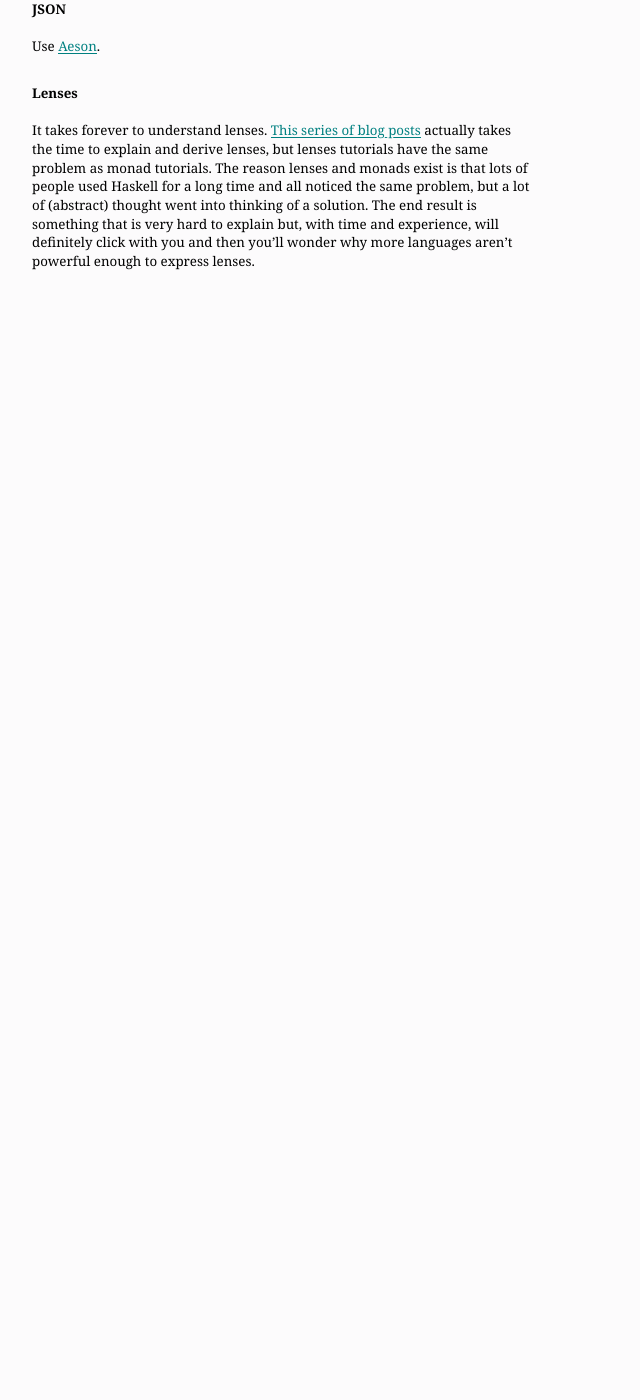
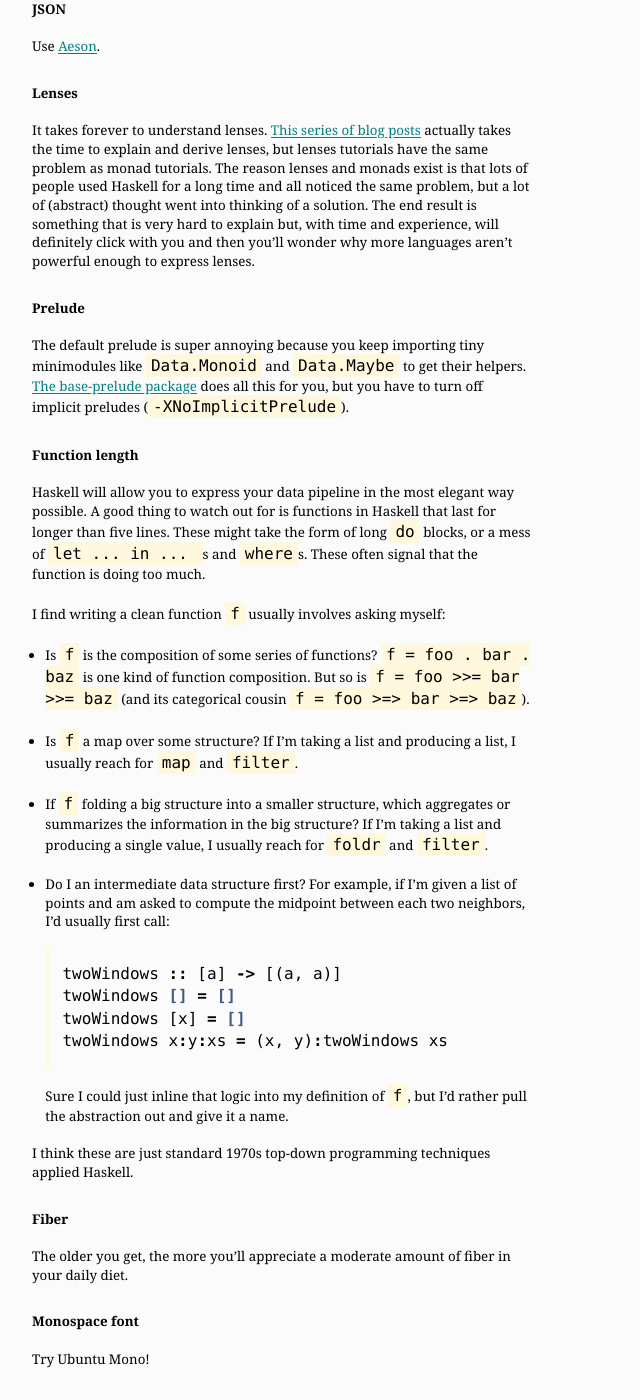
Before and after one commit to hlian/hao.codes, a Jekyll site: the page built from _posts/2015-11-30-haskell-treasure-map.md, in a window 1280 px wide and 1400 px high, scrolled down 1889 px. Shown: the whole window, without its empty margins (0-640 px from the left). Built offline with Jekyll 4.4.1, drawn with Linux system fonts in a browser that asks for light colours; Markdown is read by kramdown in place of the engine named in the settings; before the commit the page ends 2192 px from its top, so only the background shows below that.

Commit message:
Update 2015-11-30-haskell-treasure-map.md

````diff
--- a/_posts/2015-11-30-haskell-treasure-map.md
+++ b/_posts/2015-11-30-haskell-treasure-map.md
@@ -79,3 +79,40 @@ Use [Aeson](https://hackage.haskell.org/package/aeson/docs/Data-Aeson.html).
 ## Lenses
 
 It takes forever to understand lenses. [This series of blog posts](http://artyom.me/lens-over-tea-1) actually takes the time to explain and derive lenses, but lenses tutorials have the same problem as monad tutorials. The reason lenses and monads exist is that lots of people used Haskell for a long time and all noticed the same problem, but a lot of (abstract) thought went into thinking of a solution. The end result is something that is very hard to explain but, with time and experience, will definitely click with you and then you'll wonder why more languages aren't powerful enough to express lenses.
+
+## Prelude
+
+The default prelude is super annoying because you keep importing tiny minimodules like `Data.Monoid` and `Data.Maybe` to get their helpers. [The base-prelude package](https://hackage.haskell.org/package/base-prelude/docs/src/BasePrelude.html) does all this for you, but you have to turn off implicit preludes (`-XNoImplicitPrelude`).
+
+## Function length
+
+Haskell will allow you to express your data pipeline in the most elegant way possible. A good thing to watch out for is functions in Haskell that last for longer than five lines. These might take the form of long `do` blocks, or a mess of `let ... in ... `s and `where`s. These often signal that the function is doing too much.
+
+I find writing a clean function `f` usually involves asking myself:
+
+* Is `f` is the composition of some series of functions? `f = foo . bar . baz` is one kind of function composition. But so is `f = foo >>= bar >>= baz` (and its categorical cousin `f = foo >=> bar >=> baz`).
+
+* Is `f` a map over some structure? If I'm taking a list and producing a list, I usually reach for `map` and `filter`.
+
+* If `f` folding a big structure into a smaller structure, which aggregates or summarizes the information in the big structure? If I'm taking a list and producing a single value, I usually reach for `foldr` and `filter`.
+
+* Do I an intermediate data structure first? For example, if I'm given a list of points and am asked to compute the midpoint between each two neighbors, I'd usually first call:
+
+  ```haskell
+  twoWindows :: [a] -> [(a, a)]
+  twoWindows [] = []
+  twoWindows [x] = []
+  twoWindows x:y:xs = (x, y):twoWindows xs
+  ```
+
+  Sure I could just inline that logic into my definition of `f`, but I'd rather pull the abstraction out and give it a name.
+
+I think these are just standard 1970s top-down programming techniques applied Haskell.
+
+## Fiber
+
+The older you get, the more you'll appreciate a moderate amount of fiber in your daily diet.
+
+## Monospace font
+
+Try Ubuntu Mono!
````
